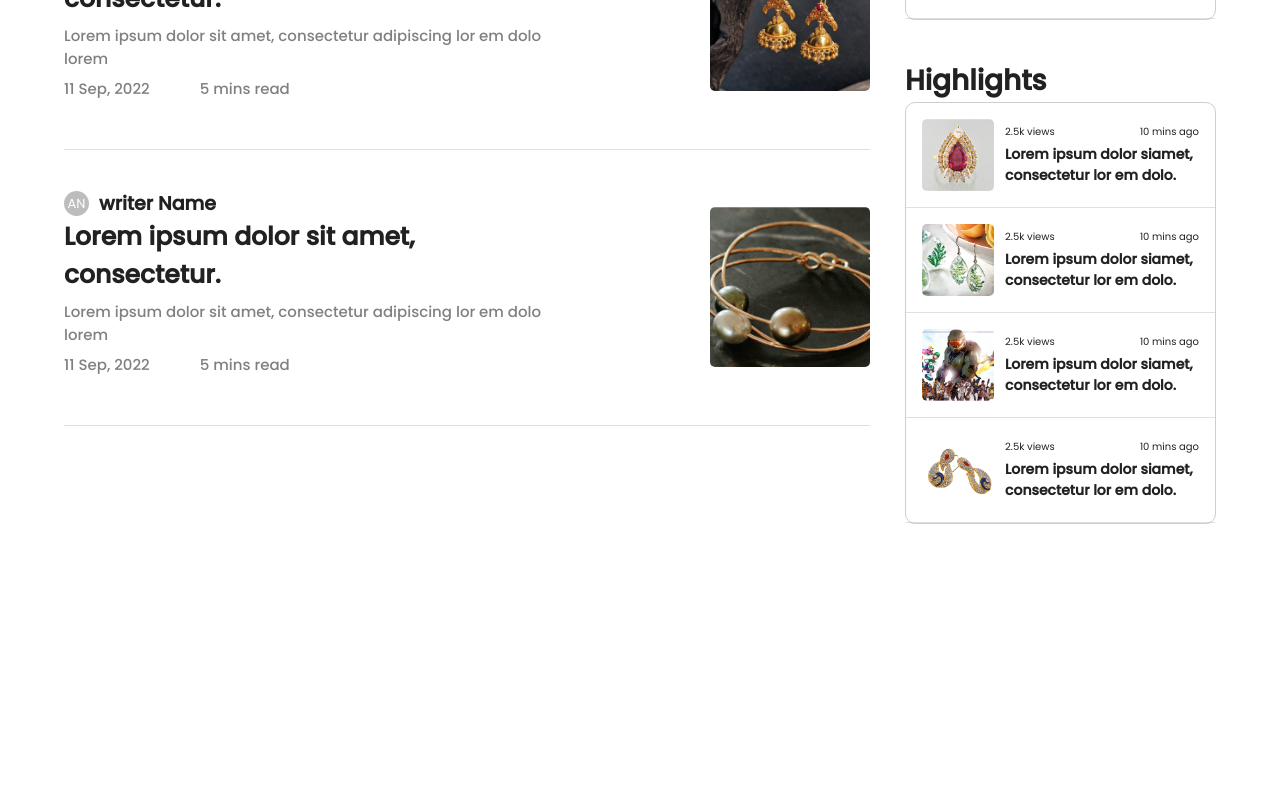
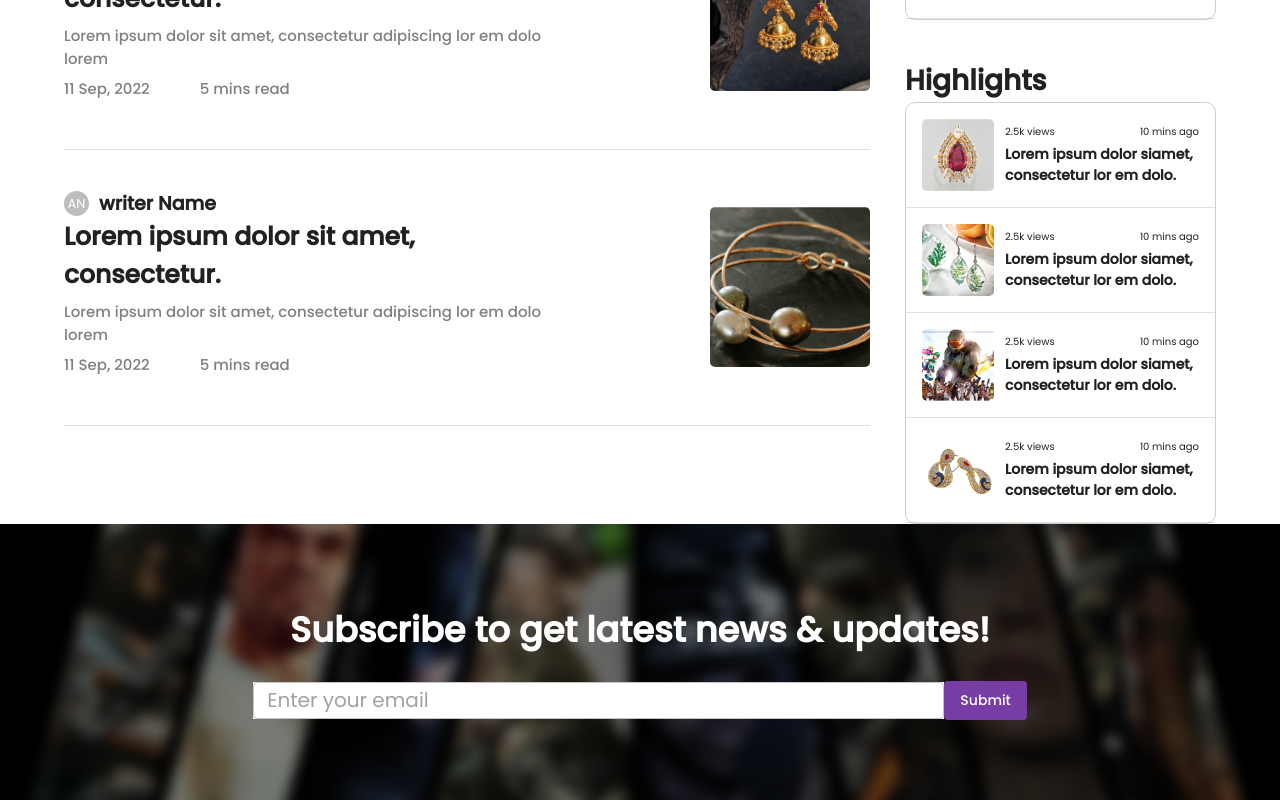
Before and after one commit to ArtisticJewellers/nfjlabs-website, a React (Create React App) app: page /blog in a window 1280 px wide. Shown: the part 1321-2121 px from the top of the page. Before the commit the page ends 1845 px from the top, so only its background shows below. Built offline with nearby package versions, Linux system fonts and the light colour scheme.

Commit message:
add blog page footer

```diff
--- a/src/pages/blog/index.js
+++ b/src/pages/blog/index.js
@@ -3,6 +3,7 @@ import Slider from "./Slider/index.js";
 import { Box } from "@mui/material";
 import TopStories from "./topStories/index.js";
 import AditionalStoriesLayout from "./AditionalStoriesLayout.js";
+import Subscribe from "./subscribe/index.js";
 
 const Blog = () => {
   return (
@@ -13,6 +14,7 @@ const Blog = () => {
       <Box sx={{ display: { xs: "none", sm: "none", md: "block" } }}>
         <AditionalStoriesLayout />
       </Box>
+      <Subscribe />
     </>
   );
 };
--- /dev/null
+++ b/src/pages/blog/subscribe/index.js
@@ -0,0 +1,62 @@
+import { Box, Container, Typography, TextField, Button } from "@mui/material";
+import React from "react";
+import backgroundImage from "../../../assets/blog/subscribe/background.png";
+import Centered from "../../../components/common/Centered";
+import Row from "../../../components/common/Row";
+import Spacer from "../../../components/common/Spacer";
+
+const Subscribe = () => {
+  return (
+    <>
+      <Box
+        sx={{
+          backgroundImage: `url(${backgroundImage})`,
+          backgroundRepeat: "no-repeat",
+          backgroundPosition: "center",
+          backgroundSize: "cover",
+          paddingY: { xs: 5, sm: 8, md: 10 },
+        }}
+      >
+        <Container>
+          <Centered>
+            <Typography
+              sx={{
+                fontSize: { xs: "15px", sm: "20px", md: "35px" },
+                fontWeight: 700,
+              }}
+              color="secondary"
+            >
+              Subscribe to get latest news & updates!
+            </Typography>
+            <Spacer size={25} />
+            <Row sx={{ width: "100%", justifyContent: "center" }}>
+              <TextField
+                placeholder="Enter your email"
+                // variant="outlined"
+                size="small"
+                sx={{ bgcolor: "white", width: "60%" }}
+                inputProps={{
+                  sx: {
+                    height: { xs: "10px", sm: "15px", md: "20px" },
+                    fontSize: { xs: "10px", sm: "15px", md: "20px" },
+                  },
+                }}
+              />
+              <Button
+                variant="contained"
+                sx={{
+                  height: { xs: "28px", sm: "32px", md: "39px" },
+                  background: "#773DA5",
+                }}
+              >
+                Submit
+              </Button>
+            </Row>
+          </Centered>
+        </Container>
+      </Box>
+    </>
+  );
+};
+
+export default Subscribe;
```
Also changed, not shown: src/assets/blog/subscribe/background.png (added).
